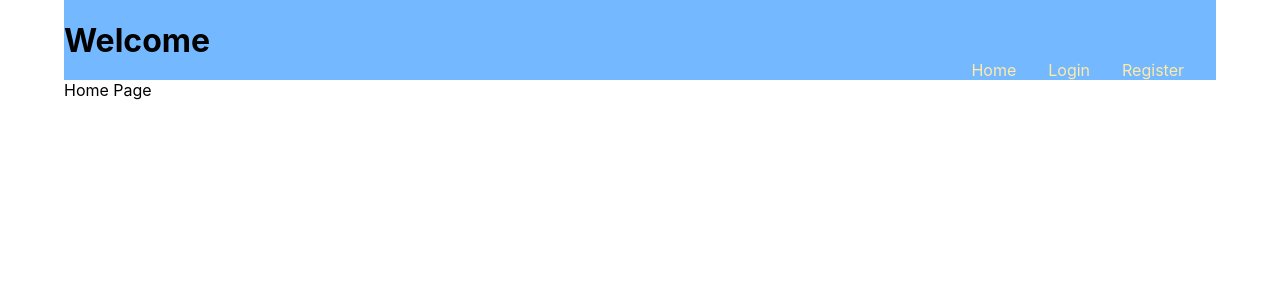
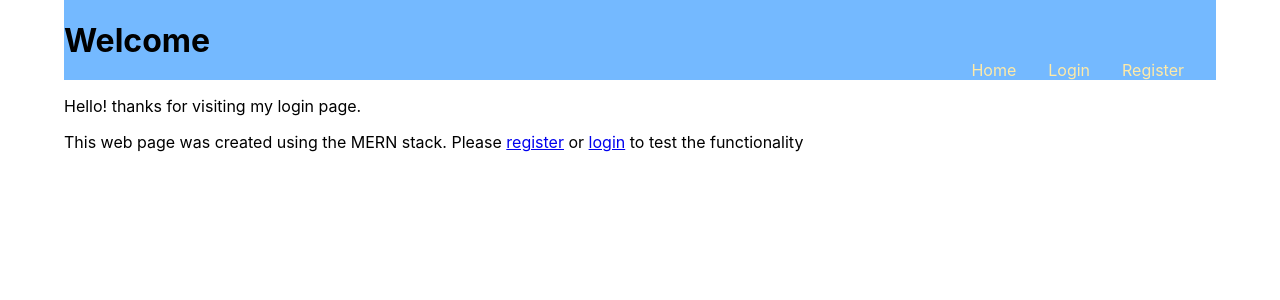
Before and after one commit to spur23/login-form, a React (Create React App) app in the folder frontend/: page /home in a window 1280 px wide. Shown: the top 300 px of the page. Built offline with nearby package versions, Linux system fonts and the light colour scheme.

Commit message:
Update HomePage.js

```diff
--- a/frontend/src/Pages/HomePage.js
+++ b/frontend/src/Pages/HomePage.js
@@ -1,7 +1,17 @@
 import React from "react";
+import { Link } from "react-router-dom";
 
 const HomePage = () => {
-	return <div>Home Page</div>;
+	return (
+		<div>
+			<p>Hello! thanks for visiting my login page.</p>
+			<p>
+				This web page was created using the MERN stack. Please{" "}
+				<Link to='/register'>register</Link> or{" "}
+				<Link to='/login'>login</Link> to test the functionality
+			</p>
+		</div>
+	);
 };
 
 export default HomePage;
```
